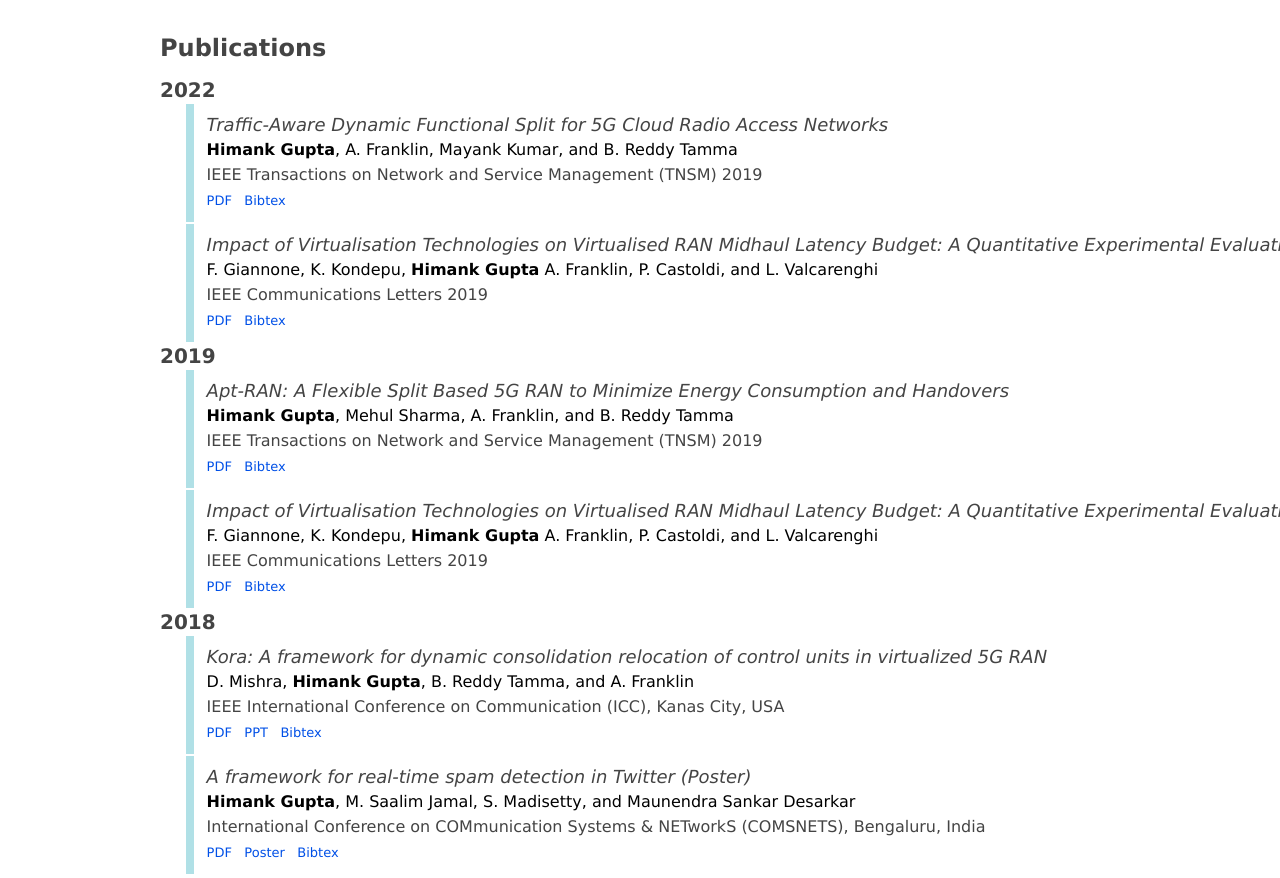
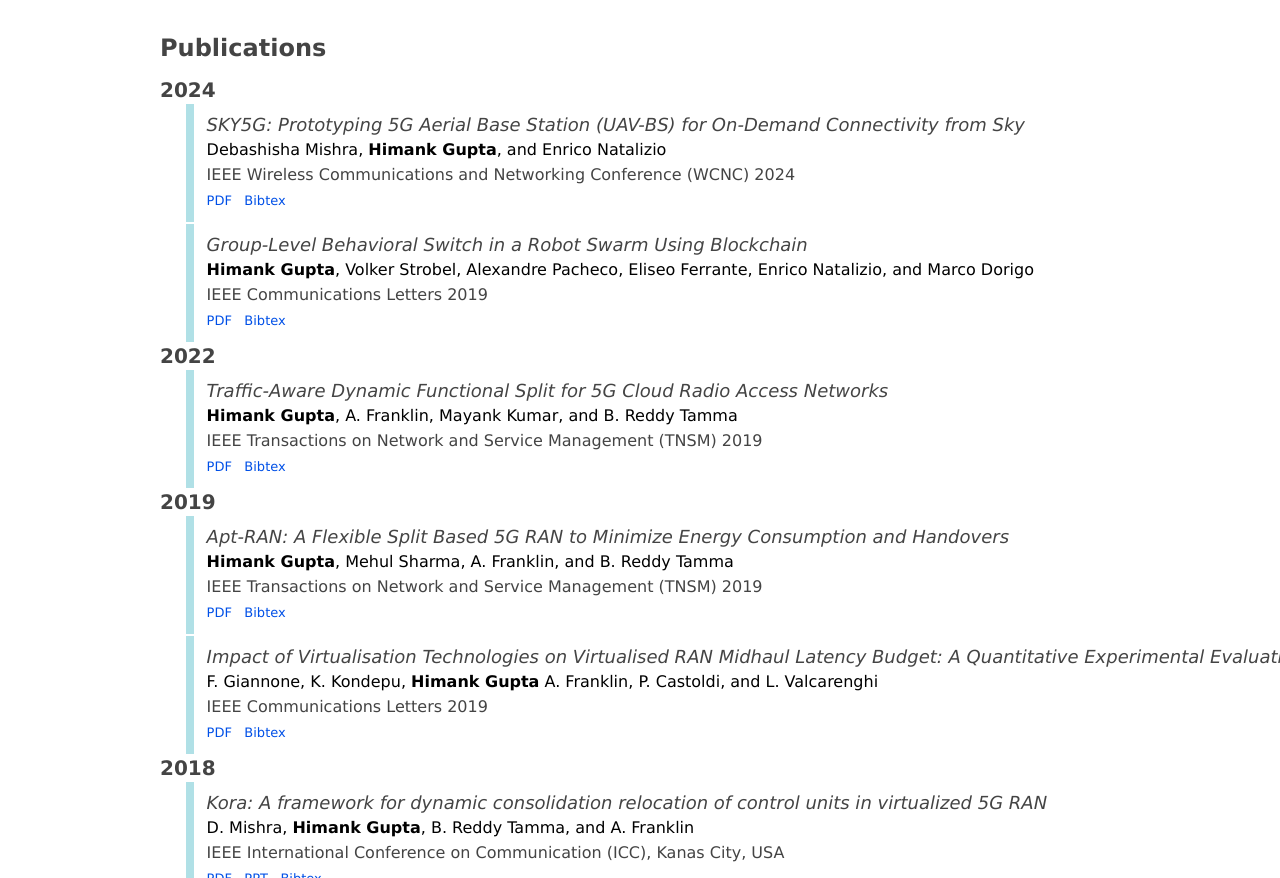
Before and after one commit to himankgupta31/himankgupta31.github.io, a plain HTML site: page index.html in a window 1280 px wide. Shown: the part 1819-2697 px from the top of the page. Drawn offline with Linux system fonts and the light colour scheme; some icons are missing.

Commit message:
Update index.html
Adding 2024 papers

```diff
--- a/index.html
+++ b/index.html
@@ -298,6 +298,50 @@ font-weight: bold;
 <br>
 
  <p> <a name="publications"></a><b><font face="verdana" size="5">Publications</font></b> </p>
+<table id="p" style="border-width: 0px;" border="1" width="1200" height="120">
+  <tbody>
+
+<tr>
+  <h2> 2024</h2>
+    <td style="border-style: none; border-width: medium;" valign="top" width="19">&nbsp; </td>
+    <td style="border-style: none; border-width: medium;" valign="top" bgcolor="#B0E0E6" width="1"> &nbsp; </td>
+    <td style="border-style: none; border-width: medium;" valign="top" width="1100">
+              <p style="margin-left: 10px; line-height: 150%; margin-top: 8px; margin-bottom: 8px;">
+      <i><font face="verdana" size="4">SKY5G: Prototyping 5G Aerial Base Station (UAV-BS) for On-Demand Connectivity from Sky</font></i>
+      <font face="verdana"><i><font style="font-size: 12pt;"><br> </font></i></font>
+      <font face="verdana" size="3" color="#000000">Debashisha Mishra, <b>Himank Gupta</b>, and Enrico Natalizio</font><b>
+      <font face="verdana" size="2" color="#000000"><br> </font></b>
+      <font face="verdana" size="3"> IEEE Wireless Communications and Networking Conference (WCNC) 2024</font>
+      <font face="verdana" size="2"><br>
+      <font color="#808080">
+      <a href="" target="_blank"><font >PDF</font></a>&nbsp;&nbsp;
+      <!-- <a href="" target="_blank"><font >PPT</font></a>&nbsp;&nbsp; -->
+      <a href="" target="_blank"><font >Bibtex</font></a>
+      </font></font>
+    </p>
+    </td>
+        </tr>
+  <tr>
+    <td style="border-style: none; border-width: medium;" valign="top" width="19">&nbsp; </td>
+    <td style="border-style: none; border-width: medium;" valign="top" bgcolor="#B0E0E6" width="1"> &nbsp; </td>
+    <td style="border-style: none; border-width: medium;" valign="top" width="1100">
+              <p style="margin-left: 10px; line-height: 150%; margin-top: 8px; margin-bottom: 8px;">
+      <i><font face="verdana" size="4">Group-Level Behavioral Switch in a Robot Swarm Using Blockchain</font></i>
+      <font face="verdana"><i><font style="font-size: 12pt;"><br> </font></i></font>
+      <font face="verdana" size="3" color="#000000"><b>Himank Gupta</b>, Volker Strobel, Alexandre Pacheco, Eliseo Ferrante, Enrico Natalizio, and Marco Dorigo   </font><b>
+      <font face="verdana" size="2" color="#000000"><br> </font></b>
+      <font face="verdana" size="3"> IEEE Communications Letters 2019</font>
+      <font face="verdana" size="2"><br>
+      <font color="#808080">
+      <a href="papers/ANTS.pdf" target="_blank"><font >PDF</font></a>&nbsp;&nbsp;
+      <!-- <a href="papers/sdn_ppt.pdf" target="_blank"><font >PPT</font></a>&nbsp;&nbsp; -->
+      <a href="" target="_blank"><font >Bibtex</font></a>
+      </font></font>
+    </p>
+    </td>
+        </tr>
+  </tbody>
+  </table>
 
  <table id="p" style="border-width: 0px;" border="1" width="1200" height="120">
   <tbody>
@@ -318,26 +362,6 @@ font-weight: bold;
       <a href="papers/netsoft.pdf" target="_blank"><font >PDF</font></a>&nbsp;&nbsp;
       <!-- <a href="" target="_blank"><font >PPT</font></a>&nbsp;&nbsp; -->
       <a href="" target="_blank"><font >Bibtex</font></a>
-      </font></font>
-    </p>
-    </td>
-        </tr>
-  <tr>
-    <td style="border-style: none; border-width: medium;" valign="top" width="19">&nbsp; </td>
-    <td style="border-style: none; border-width: medium;" valign="top" bgcolor="#B0E0E6" width="1"> &nbsp; </td>
-    <td style="border-style: none; border-width: medium;" valign="top" width="1100">
-              <p style="margin-left: 10px; line-height: 150%; margin-top: 8px; margin-bottom: 8px;">
-      <i><font face="verdana" size="4">Impact of Virtualisation Technologies on Virtualised RAN Midhaul Latency Budget: A Quantitative  Experimental Evaluation</font></i>
-      <font face="verdana"><i><font style="font-size: 12pt;"><br> </font></i></font>
-      <font face="verdana" size="3" color="#000000">F. Giannone, K. Kondepu, <b>Himank Gupta</b> A. Franklin, P. Castoldi, and L.
-        Valcarenghi</font><b>
-      <font face="verdana" size="2" color="#000000"><br> </font></b>
-      <font face="verdana" size="3"> IEEE Communications Letters 2019</font>
-      <font face="verdana" size="2"><br>
-      <font color="#808080">
-      <a href="papers/letter.pdf" target="_blank"><font >PDF</font></a>&nbsp;&nbsp;
-      <!-- <a href="papers/sdn_ppt.pdf" target="_blank"><font >PPT</font></a>&nbsp;&nbsp; -->
-      <a href="papers/letter.txt" target="_blank"><font >Bibtex</font></a>
       </font></font>
     </p>
     </td>
```
